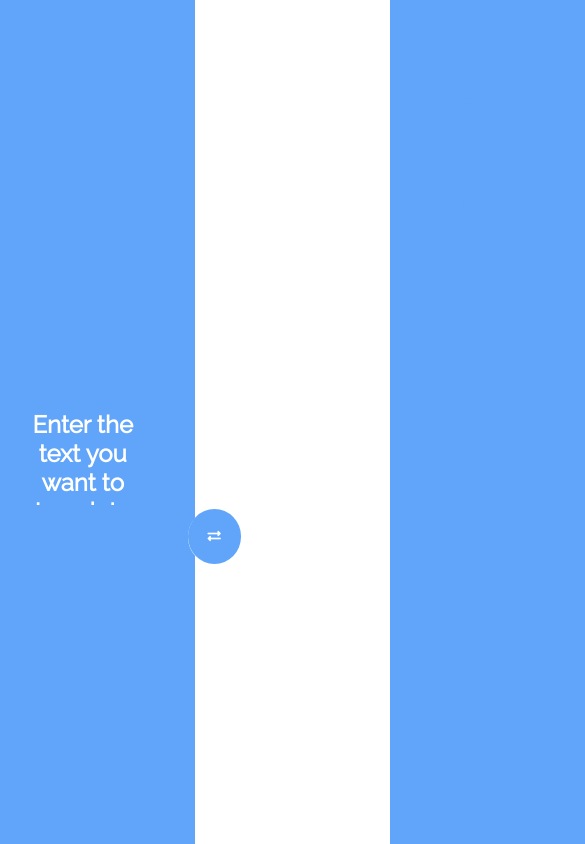
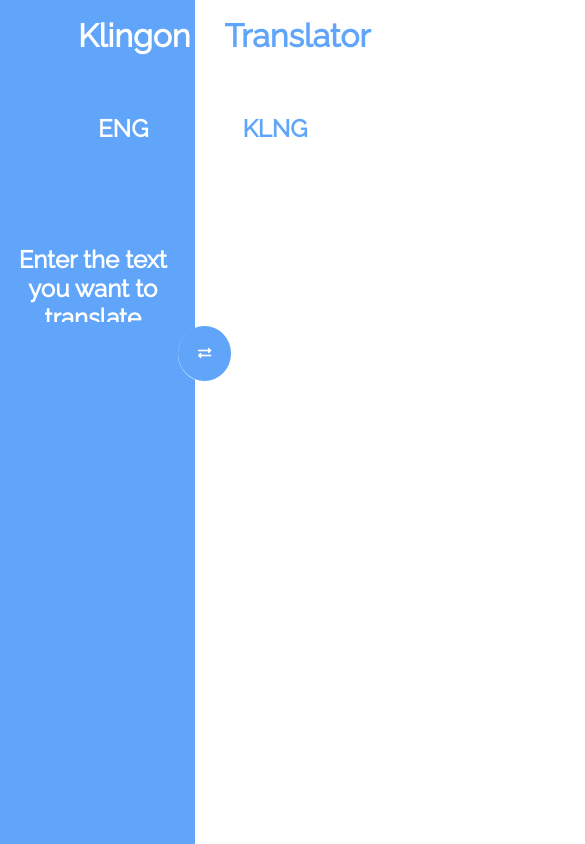
Before and after one commit to DarkShadow20/klingon-translator, a plain HTML site: page index.html in a window 390 px wide. Shown: the top 844 px of the page, 585 px wide, since content can reach past the window. Drawn offline with Linux system fonts and the light colour scheme.

Commit message:
update:style

```diff
--- a/style.css
+++ b/style.css
@@ -80,10 +80,38 @@ body{
   border:1px solid #ffffff;
   width: 10%;
   margin: 2% 0 0 70%;
-  padding: 5% 0 0 2%;
+  padding: 15% 0 0 2%;
   box-sizing: border-box;
   min-height: 10vh;
   color: var(--primary-color);
   font-size: x-large;
   font-weight: bolder;
 }
+
+@media screen and (max-width:600px){
+  .header{
+    margin: 9px 0 30px 70px;
+  }
+  .header-right{
+    margin: 9px 0 60px 30px;
+  }
+  .section-left{
+    margin: 0 10px 0 90px;
+  }
+  .section-right{
+    margin: 0 0 10px 80px;
+  }
+  #txtInput{
+    margin: 0 0 0 10px;
+    padding: 0 0 5% 0;
+    width: 40%;
+  }
+  #txtOuput{
+    margin: 8% 0 0 70%;
+    padding: 7% 0 0 2% ;
+    display: inline-block;
+  }
+  #btntranslate{
+    margin: 0 0 0 170px;
+  }
+}
```
